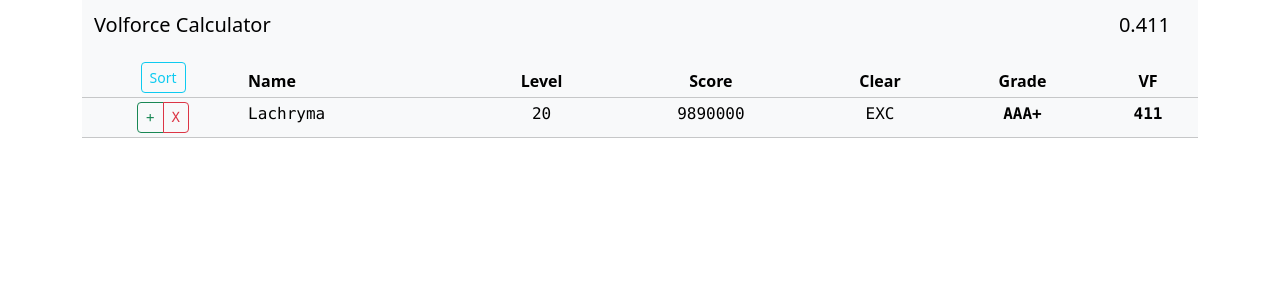
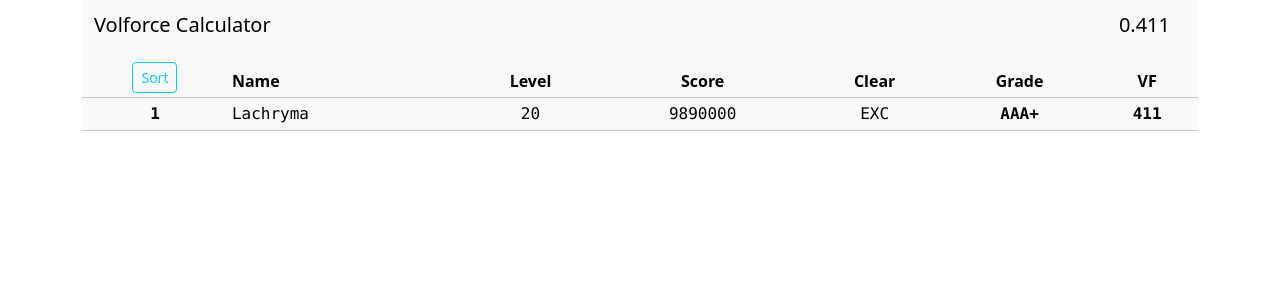
Before and after one commit to hannahherbig/volforce, a React (Create React App) app: page / in a window 1280 px wide. Shown: the top 300 px of the page. Built offline with nearby package versions, Linux system fonts and the light colour scheme.

Commit message:
make everything toggle on hover instead of just click

```diff
--- a/src/App.tsx
+++ b/src/App.tsx
@@ -28,7 +28,7 @@ export default function App() {
       } else {
         return initial;
       }
-    }
+    },
   );
 
   const [isDesktop, setIsDesktop] = useState(isDesktopQuery.matches);
@@ -145,7 +145,6 @@ export default function App() {
               play={play}
               index={index}
               position={orderedPlays.indexOf(play)}
-              showButtons={showButtons}
               isDesktop={isDesktop}
               dispatch={dispatch}
             />
--- a/src/PlayRow.tsx
+++ b/src/PlayRow.tsx
@@ -16,7 +16,7 @@ function EditableName({
   const [editing, setEditing] = useState(false);
 
   return (
-    <td onClick={() => setEditing(true)}>
+    <td onMouseEnter={() => setEditing(true)}>
       {editing ? (
         <Form.Control
           type="text"
@@ -54,7 +54,7 @@ function EditableLevel({
   const [editing, setEditing] = useState(false);
 
   return (
-    <td className="text-center" onClick={() => setEditing(true)}>
+    <td className="text-center" onMouseEnter={() => setEditing(true)}>
       {editing ? (
         <Form.Control
           type="number"
@@ -96,7 +96,7 @@ function EditableScore({
   const [editing, setEditing] = useState(false);
 
   return (
-    <td className="text-center" onClick={() => setEditing(true)}>
+    <td className="text-center" onMouseEnter={() => setEditing(true)}>
       {editing ? (
         <Form.Control
           type="number"
@@ -137,7 +137,7 @@ function EditableClear({
   const [editing, setEditing] = useState(false);
 
   return (
-    <td className="text-center" onClick={() => setEditing(true)}>
+    <td className="text-center" onMouseEnter={() => setEditing(true)}>
       {editing ? (
         <Form.Select
           size="sm"
@@ -171,25 +171,28 @@ export default function PlayRow({
   play,
   index,
   position,
-  showButtons,
   isDesktop,
   dispatch,
 }: {
   play: Play;
   index: number;
   position: number;
-  showButtons: boolean;
   isDesktop: boolean;
   dispatch: React.Dispatch<PlaysAction>;
 }) {
+  const [editing, setEditing] = useState(false);
   const rowClass = classNames({
     "table-secondary": position > 50,
     "font-monospace": true,
   });
   return (
     <tr key={index} className={rowClass}>
-      <th className="text-center">
-        {showButtons ? (
+      <th
+        className="text-center"
+        onMouseEnter={() => setEditing(true)}
+        onMouseLeave={() => setEditing(false)}
+      >
+        {editing ? (
           <ButtonGroup>
             <Button
               variant="outline-success"
```
